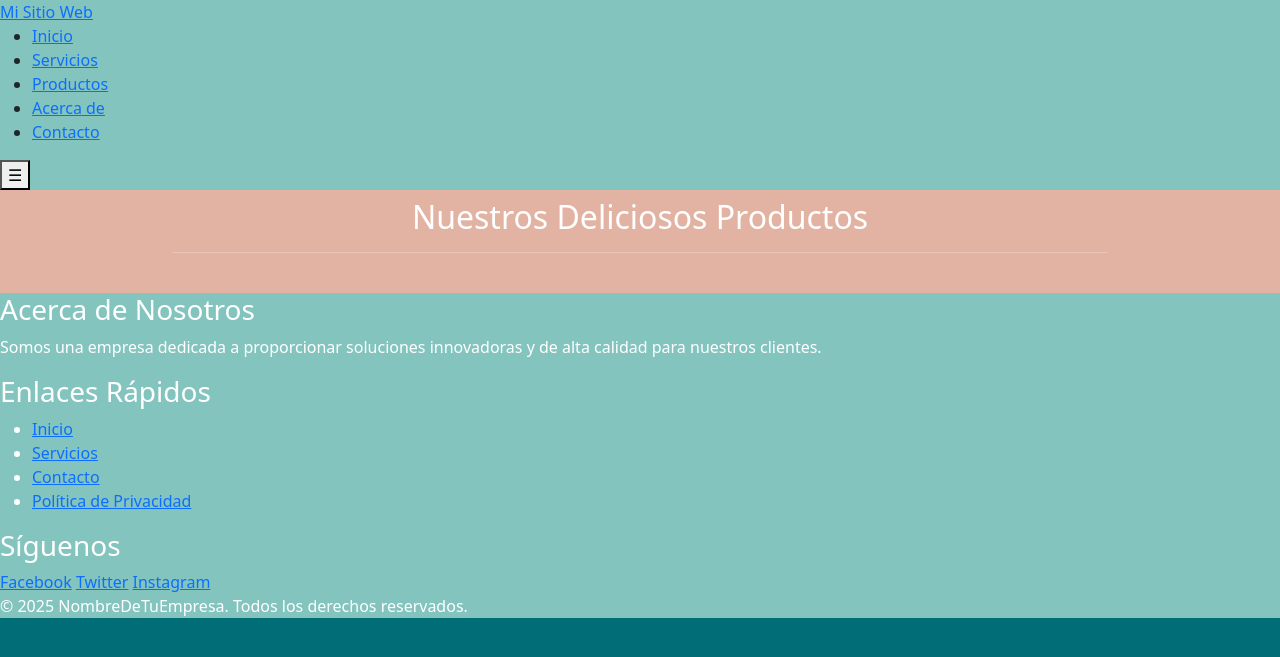
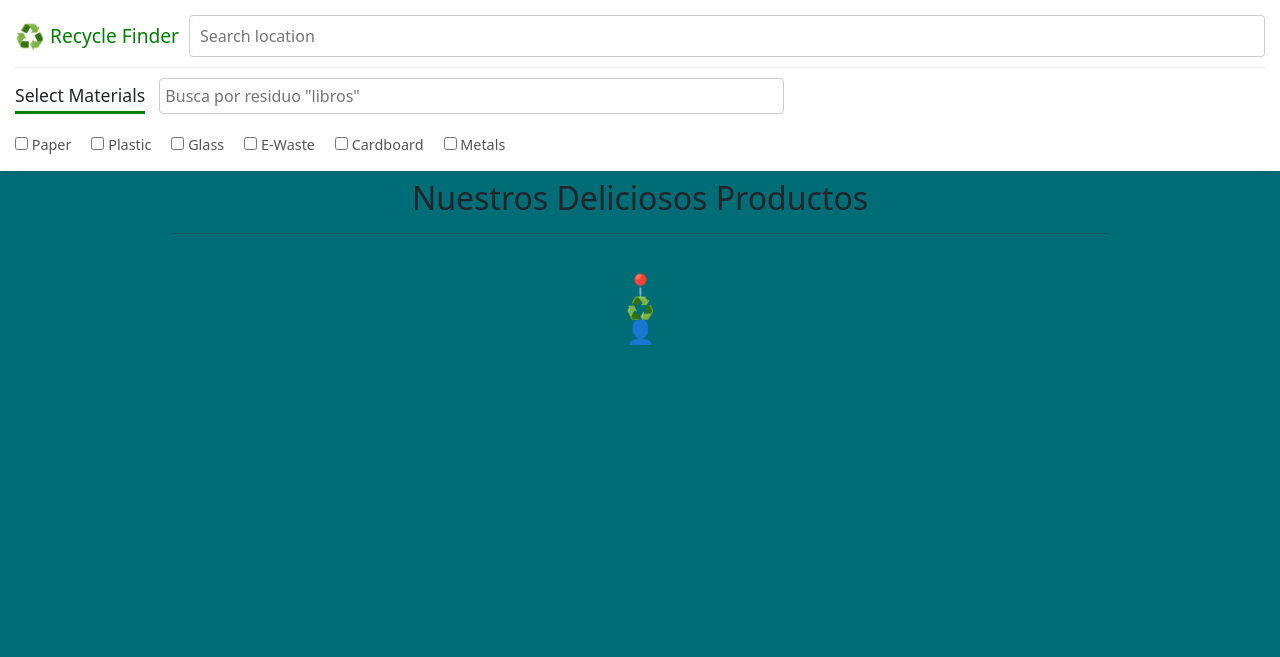
Before and after one commit to javiercontreras/precicla, a Django app: page / in a window 1280 px wide. Shown: the top 657 px of the page. Run offline with Django 5.2, Linux system fonts and the light colour scheme.

Commit message:
estructurando front-end

```diff
--- a/punto_recicla/static/css/styles.css
+++ b/punto_recicla/static/css/styles.css
@@ -12,84 +12,117 @@
 .bienvenido {
   background-color: gray !important;
 }
-/* Header */
-.mainSection{
-  background-color: var(--color-thistle)  !important;
-}
-#div_nav_header{
-    width: 100%;
-    height: auto;
-    z-index: 2000;
-  }
-
-  header{
-    background-color: var(--color-aero);
-  }
-  header #nav_bar{
-    background-color: none !important;
-  }
-  header #nav_bar a{
-    color: var(--color-white);
-    font-weight: bold;
-    font-size: 18px;
-  }
-  #div_nav_header #only_flan_logo{
-    height: 50px;
-  }
-  #div_nav_header #p_viajes_chile{
-    font-weight: bold;
-    font-size: 35px;
-    color: var(--color-white);
-  }
-  .bienvenido{
-    background-color: #83c5be;
-  }
-  #div_nav_header a{
-    scroll-behavior: smooth;
-  }
-/* Carousel */
-#carouselExampleFade img{
-  height:500px;
-  width: auto;
+/* ==================== HEADER STYLES ==================== */
+.header {
+    background-color: #ffffff;
+    box-shadow: 0 2px 4px rgba(0, 0, 0, 0.1);
+    padding: 15px 15px 0;
+    position: sticky; /* Mantiene el header visible */
+    top: 0;
+    z-index: 10;
 }
 
-#contact{
-  background-color: var(--color-black);
+.logo-search {
+    display: flex;
+    justify-content: space-between;
+    align-items: center;
+    margin-bottom: 10px;
 }
 
-#contact_form,label, h2, hr{
-    color: var(--color-white);
-  }
-
-  #contact_form #btn_send{
-    background-color: var(--color-aero);
-    color: var(--color-white);
-    width: 100px;
-  }
-    /* FORM */
-
-.form-control{
-  color: black;
+.logo {
+    display: flex;
+    align-items: center;
+    gap: 5px;
 }
 
-.form-horizontal p label{
-  color: black !important;
+.logo h1 {
+    font-size: 1.2em;
+    margin: 0;
+    color: #008000; /* Color verde del logo */
 }
 
+.icon-recycle {
+    font-size: 1.5em;
+    color: #008000;
+}
 
-/* START FOOTER */
-footer{
-    background-color: var(--color-aero);
-    color: var(--color-white);
-    margin-bottom: 0;
+.search-location {
+    flex-grow: 1;
+    margin-left: 10px;
+    padding: 8px 10px;
+    border: 1px solid #ccc;
+    border-radius: 4px;
+}
 
+/* Sección de Filtros */
+.materials-filter {
+    padding-top: 10px;
+    border-top: 1px solid #eee;
 }
-footer a:visited{
-    color: inherit;
 
+.materials-filter h2 {
+    font-size: 1.1em;
+    margin-bottom: 10px;
+    display: inline-block;
+    border-bottom: 3px solid #008000; /* Línea de "Select Materials" */
+    padding-bottom: 5px;
 }
-footer i{
-    padding-left: 10px;
-    font-size: 30px;
+
+.search-material {
+    padding: 5px;
+    border: 1px solid #ccc;
+    border-radius: 4px;
+    margin-left: 10px;
+    width: 50%; /* Ajuste para que quepa junto al título */
 }
-/* END FOOTER  */
+
+.materials-grid {
+    display: flex;
+    flex-wrap: wrap;
+    gap: 10px 20px;
+    padding: 10px 0 15px;
+}
+
+.materials-grid label {
+    font-size: 0.9em;
+    color: #555;
+    white-space: nowrap; /* Evita saltos de línea dentro de las etiquetas */
+}
+
+/* ==================== FOOTER STYLES ==================== */
+.footer-nav {
+    background-color: #ffffff;
+    border-top: 1px solid #ccc;
+    position: fixed; /* Fija la barra en la parte inferior */
+    bottom: 0;
+    left: 0;
+    right: 0;
+    width: 100%;
+    z-index: 100;
+    box-shadow: 0 -2px 5px rgba(0, 0, 0, 0.1);
+}
+
+.footer-nav nav {
+    display: flex;
+    justify-content: space-around;
+    padding: 10px 0;
+}
+
+.nav-item {
+    display: flex;
+    flex-direction: column;
+    align-items: center;
+    text-decoration: none;
+    color: #999; /* Iconos inactivos */
+    font-size: 0.8em;
+    transition: color 0.3s;
+}
+
+.nav-item .icon {
+    font-size: 1.8em;
+    line-height: 1;
+}
+
+.nav-item.active {
+    color: #008000; /* Icono activo (el del centro) */
+}
--- a/punto_recicla/templates/footer.html
+++ b/punto_recicla/templates/footer.html
@@ -1,29 +1,13 @@
 <footer class="main-footer">
-    <div class="footer-content">
-        <div class="footer-section about">
-            <h3>Acerca de Nosotros</h3>
-            <p>Somos una empresa dedicada a proporcionar soluciones innovadoras y de alta calidad para nuestros clientes.</p>
-        </div>
-
-        <div class="footer-section links">
-            <h3>Enlaces Rápidos</h3>
-            <ul>
-                <li><a href="#inicio">Inicio</a></li>
-                <li><a href="#servicios">Servicios</a></li>
-                <li><a href="#contacto">Contacto</a></li>
-                <li><a href="#privacidad">Política de Privacidad</a></li>
-            </ul>
-        </div>
-
-        <div class="footer-section social">
-            <h3>Síguenos</h3>
-            <a href="#" target="_blank">Facebook</a>
-            <a href="#" target="_blank">Twitter</a>
-            <a href="#" target="_blank">Instagram</a>
-        </div>
-    </div>
-
-    <div class="footer-bottom">
-        &copy; 2025 NombreDeTuEmpresa. Todos los derechos reservados.
-    </div>
+    <nav>
+                <a href="#" class="nav-item">
+                    <span class="icon">📍</span>
+                    </a>
+                <a href="#" class="nav-item active">
+                    <span class="icon">♻️</span>
+                    </a>
+                <a href="#" class="nav-item">
+                    <span class="icon">👤</span>
+                    </a>
+    </nav>
 </footer>
--- a/punto_recicla/templates/header.html
+++ b/punto_recicla/templates/header.html
@@ -1,21 +1,23 @@
-<header class="main-header">
-    <div class="header-container">
-        <a href="#inicio" class="logo">
-            Mi Sitio Web
-        </a>
+<header class="header">
+        <div class="logo-search">
+            <div class="logo">
+                <span class="icon-recycle">♻️</span>
+                <h1>Recycle Finder</h1>
+            </div>
+            <input type="search" placeholder="Search location" class="search-location">
+        </div>
 
-        <nav class="main-nav">
-            <ul class="nav-list">
-                <li class="nav-item"><a href="#inicio">Inicio</a></li>
-                <li class="nav-item"><a href="#servicios">Servicios</a></li>
-                <li class="nav-item"><a href="#productos">Productos</a></li>
-                <li class="nav-item"><a href="#acerca">Acerca de</a></li>
-                <li class="nav-item"><a href="#contacto" class="contact-link">Contacto</a></li>
-            </ul>
-        </nav>
+        <div class="materials-filter">
+            <h2>Select Materials</h2>
+            <input type="search" placeholder='Busca por residuo "libros"' class="search-material">
 
-        <button class="menu-toggle" aria-label="Abrir menú de navegación">
-            ☰
-        </button>
-    </div>
-</header>
+            <div class="materials-grid">
+                <label><input type="checkbox" name="material" value="paper"> Paper</label>
+                <label><input type="checkbox" name="material" value="plastic"> Plastic</label>
+                <label><input type="checkbox" name="material" value="glass"> Glass</label>
+                <label><input type="checkbox" name="material" value="e-waste"> E-Waste</label>
+                <label><input type="checkbox" name="material" value="cardboard"> Cardboard</label>
+                <label><input type="checkbox" name="material" value="metals"> Metals</label>
+            </div>
+        </div>
+    </header>
--- /dev/null
+++ b/requeriments.txt
@@ -0,0 +1,4 @@
+asgiref==3.11.0
+Django==5.2.8
+sqlparse==0.5.3
+tzdata==2025.2
```
